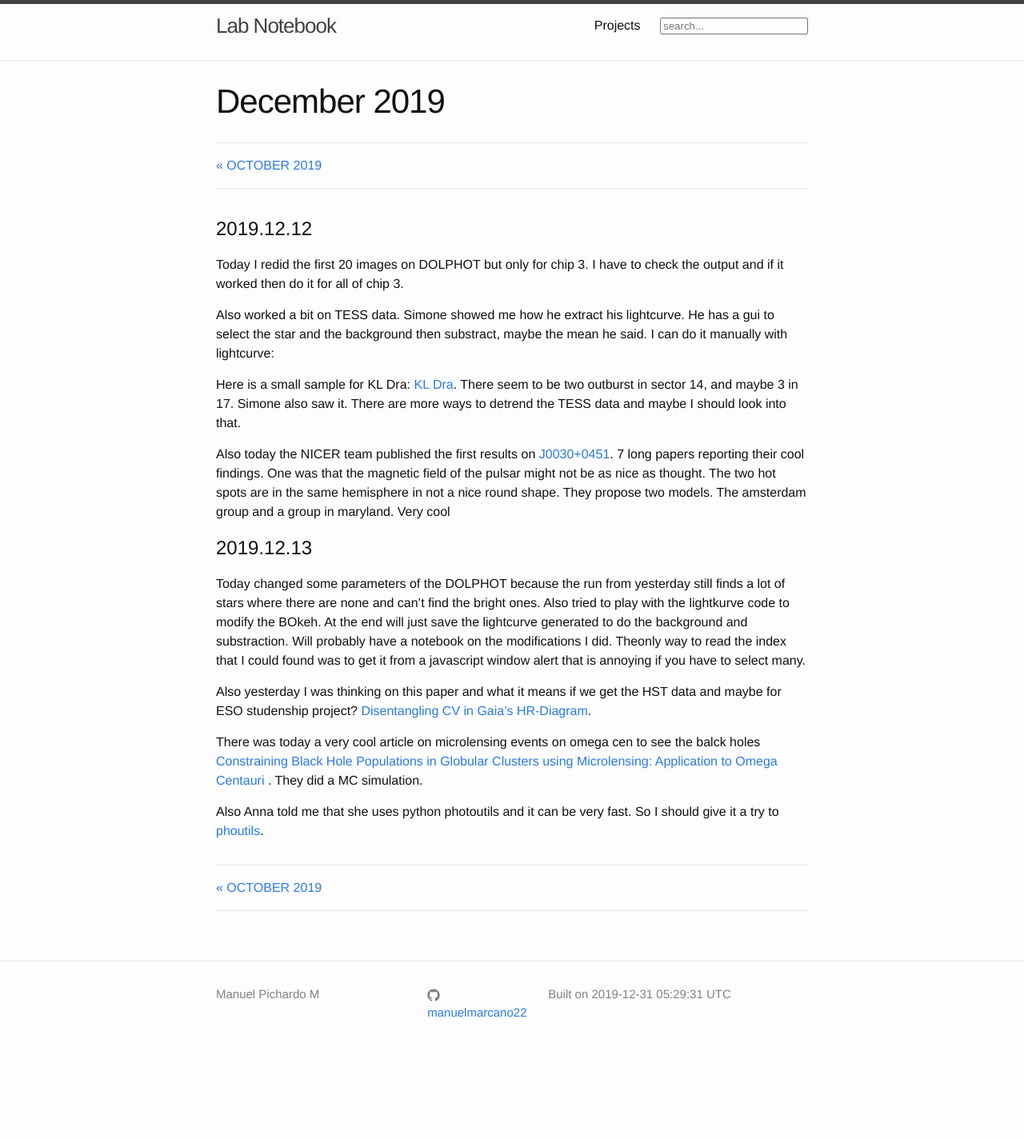
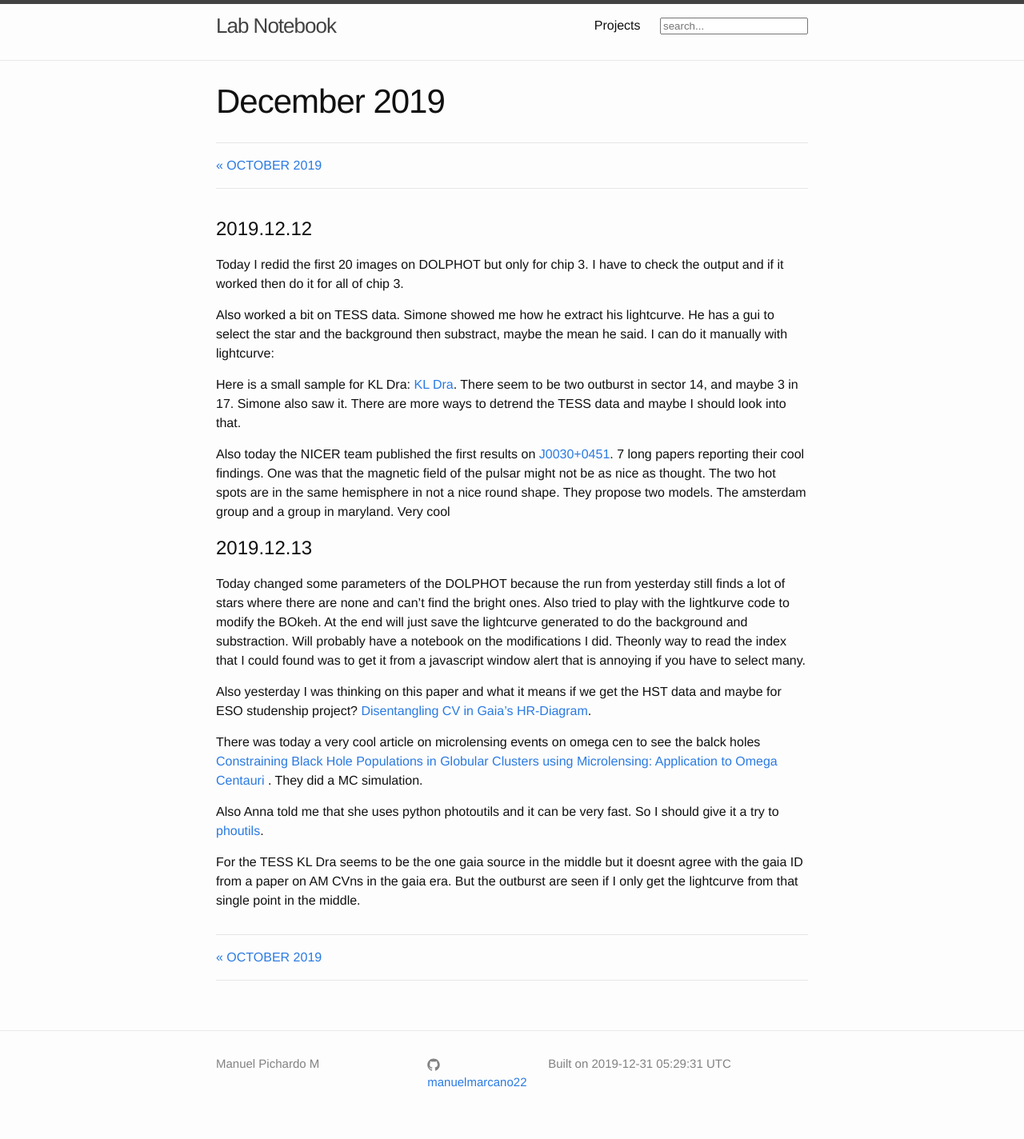
Before and after one commit to manuelmarcano22/Notebook, a Jekyll site: the page built from _posts/2019_12/2019-12-01-December.md, in a window 1280 px wide. Shown: the whole page at 80% size. Built offline with Jekyll 4.4.1, drawn with Linux system fonts in a browser that asks for light colours; before the commit the page ends 1337 px from its top, so only the background shows below that.

Commit message:
Base Sources :octocat:

```diff
--- a/_posts/2019_12/2019-12-01-December.md
+++ b/_posts/2019_12/2019-12-01-December.md
@@ -26,3 +26,6 @@ There was today a very cool article on microlensing events on omega cen to see t
 
 
 Also Anna told me that she uses python photoutils and it can be very fast. So I should give it a try to [phoutils](https://photutils.readthedocs.io/en/stable/).
+
+
+For the TESS KL Dra seems to be the one gaia source in the middle but it doesnt agree with the gaia ID from a paper on AM CVns in the gaia era. But the outburst are seen if I only get the lightcurve from that single point in the middle.
```
